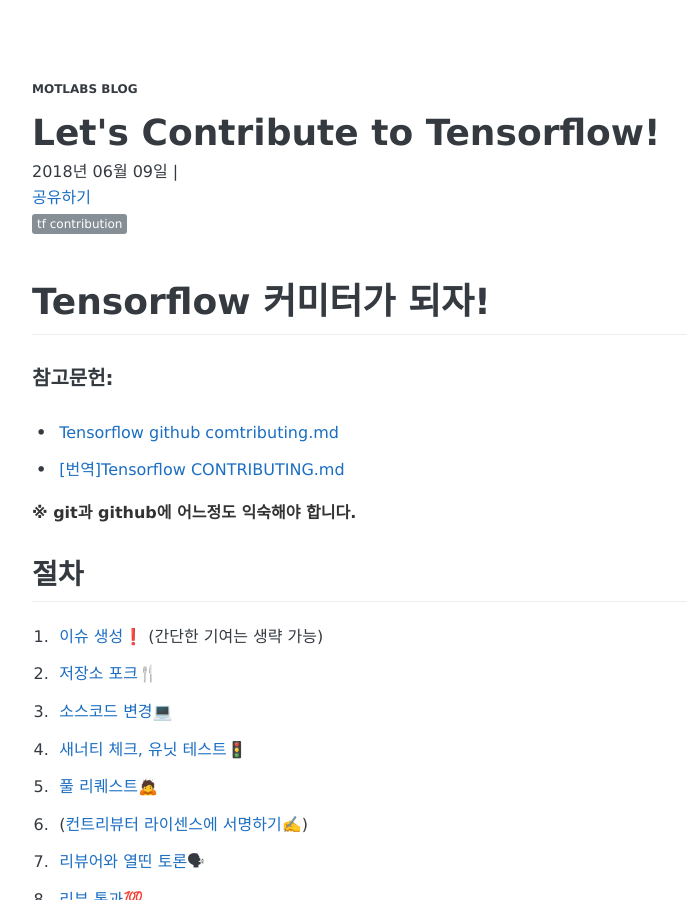
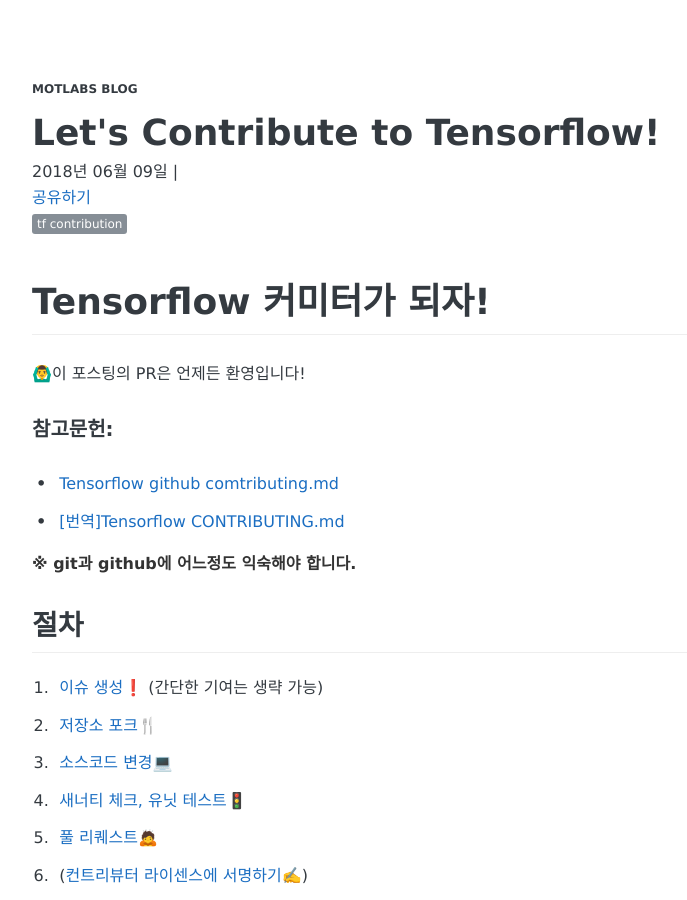
Before and after one commit to motlabs/motlabs.github.io, a Jekyll site: the page built from _posts/2018-06-09-TFContribution.md, in a window 1280 px wide and 900 px high. Shown: the whole window, without its empty margins (240-927 px from the left). Built offline with Jekyll 4.4.1, drawn with Linux system fonts in a browser that asks for light colours; some web fonts are replaced.

Commit message:
Update 2018-06-09-TFContribution.md

```diff
--- a/_posts/2018-06-09-TFContribution.md
+++ b/_posts/2018-06-09-TFContribution.md
@@ -10,7 +10,7 @@
 ---
 
 # Tensorflow 커미터가 되자!
-
+🙆‍♂️이 포스팅의 PR은 언제든 환영입니다!
 #### 참고문헌:
 - [Tensorflow github comtributing.md](https://github.com/tensorflow/tensorflow/blob/master/CONTRIBUTING.md)
 - [[번역]Tensorflow CONTRIBUTING.md](https://drive.google.com/file/d/1Br5E6hnqBHMFR8agv0snc5JILDE90DMK/view?usp=sharing)
```
